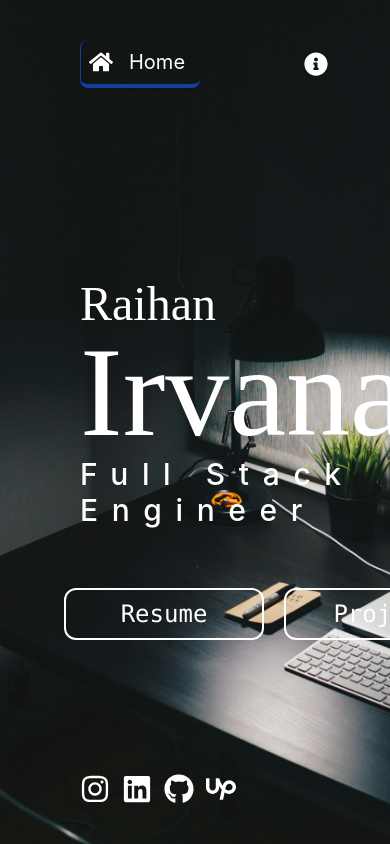
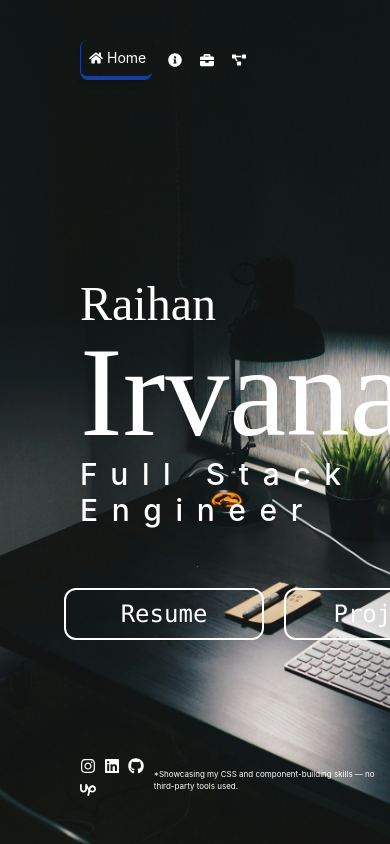
Before and after one commit to raihanirvana/personal-web, a React (Vite) app: page / in a window 390 px wide. Shown: the top 844 px of the page. Built offline with nearby package versions, Linux system fonts and the light colour scheme; a web font is replaced by a local one.

Commit message:
FEAT: add responsive for header and footer

```diff
--- a/src/components/ContactsList/ContactsList.component.tsx
+++ b/src/components/ContactsList/ContactsList.component.tsx
@@ -1,6 +1,27 @@
 import ContactsListItem from '../../data/ContactsList.data';
+import { GeneralText } from '../';
 
 import { ContactList } from './ContactsList.component.type';
+
+/**
+ * function to render icon
+ *
+ * @returns its return icon element
+ */
+const renderIcon = (): JSX.Element => (
+  <div>
+    {ContactsListItem.map((contact: ContactList) => (
+      <button
+        aria-label={contact.label}
+        onClick={() => window.open(contact.href)}
+        key={contact.key}
+        className="text-white mr-2 sm:text-3xl hover:cursor-pointer"
+      >
+        {contact.icon}
+      </button>
+    ))}
+  </div>
+);
 
 /**
  * function to make contact list
@@ -8,17 +29,14 @@ import { ContactList } from './ContactsList.component.type';
  * @returns its return contacts list component
  */
 const ContactsList = (): JSX.Element => (
-  <div className="flex items-center gap-3">
-    {ContactsListItem.map((contact: ContactList) => (
-      <button
-        aria-label={contact.label}
-        onClick={() => window.open(contact.href)}
-        key={contact.key}
-        className="text-white text-3xl hover:cursor-pointer"
-      >
-        {contact.icon}
-      </button>
-    ))}
+  <div className="flex items-center justify-between">
+    {renderIcon()}
+    <div>
+      <GeneralText
+        text="*Showcasing my CSS and component-building skills — no third-party tools used."
+        customStyle="text-[8px] sm:text-sm"
+      />
+    </div>
   </div>
 );
 
--- a/src/components/NavigationBar/NavigationBar.component.tsx
+++ b/src/components/NavigationBar/NavigationBar.component.tsx
@@ -10,11 +10,11 @@ import {
 import { Link } from 'react-router-dom';
 
 const baseClass =
-  'w-10 overflow-hidden text-white text-center gap-4 flex items-center mr-26';
+  'w-4 gap-1 md:w-10 overflow-hidden text-white text-center md:gap-4 flex items-center md:mr-26';
 const activeClass =
-  'overflow-visible transition-all duration-300 ease-in-out cursor-pointer w-30 rounded-lg shadow-md border-b-4 border-l-1 border-blue-600/60 transform hover:shadow-lg hover:translate-y-[-2px] p-2';
+  'overflow-visible transition-all duration-300 ease-in-out cursor-pointer w-18 md:w-30 rounded-lg shadow-md border-b-4 border-l-1 border-blue-600/60 transform hover:shadow-lg hover:translate-y-[-2px] p-2';
 const hoverClass =
-  'hover:overflow-visible hover:w-30 transition-all duration-500 ease-in-out hover:cursor-pointer';
+  'hover:w-16 hover:overflow-visible md:hover:w-30 transition-all duration-500 ease-in-out hover:cursor-pointer';
 
 /**
  * Renders a header element with optional styles for first or last headers.
@@ -35,8 +35,8 @@ const renderHeaderItem = (
     onClick={() => onChangeActiveNavigation(key)}
     className={`${baseClass} ${isActive ? activeClass : hoverClass}`}
   >
-    <span className="text-2xl">{icon}</span>
-    <span className="text-xl">{title}</span>
+    <span className="text-sm md:text-2xl">{icon}</span>
+    <span className="text-sm md:text-xl">{title}</span>
   </Link>
 );
 
@@ -69,7 +69,7 @@ const NavigationBar = ({ activeBar }: Props): JSX.Element => {
     useActiveNavigation(activeBar);
 
   return (
-    <div className="flex">
+    <div className="flex gap-4 md:gap-0">
       {headersList.map((header: HeaderItem) => (
         <React.Fragment key={header.key}>
           {renderHeaderItem(header, onChangeActiveNavigation,activeNavigation === header.key)}
```
